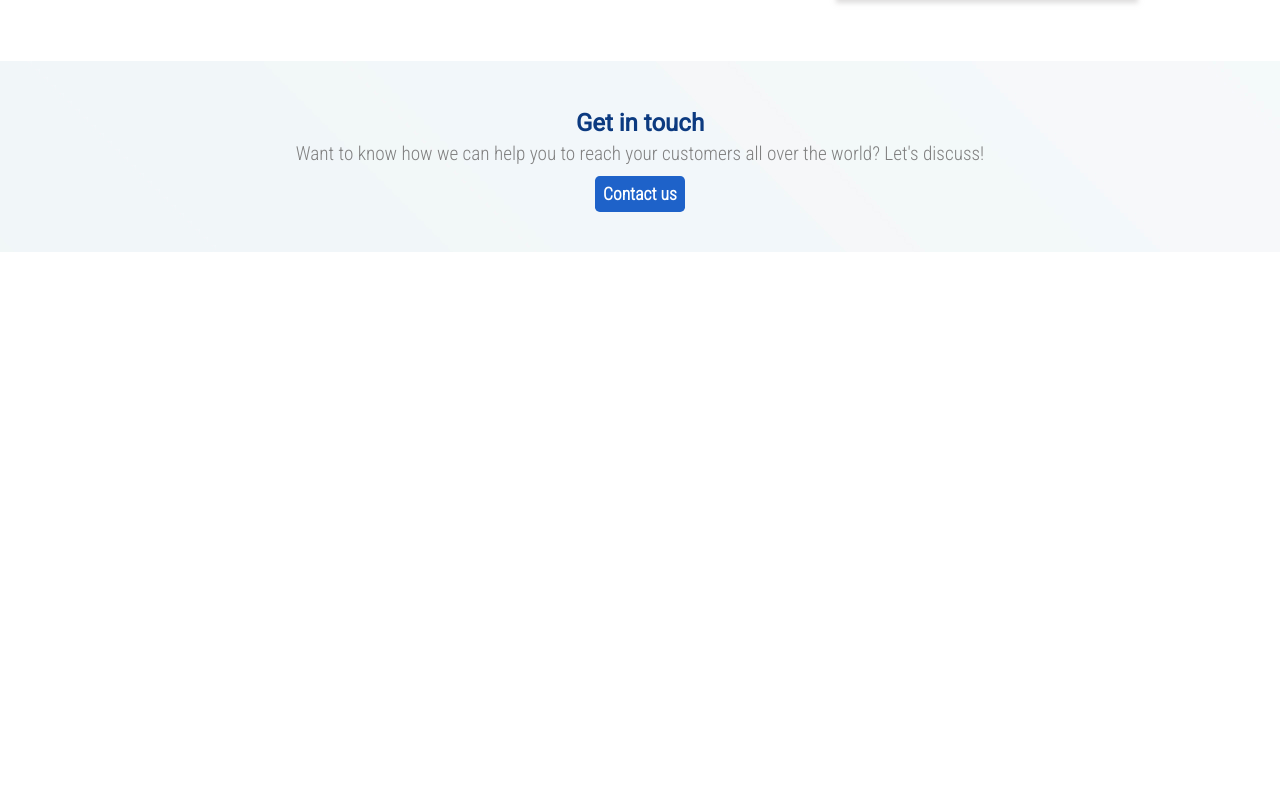
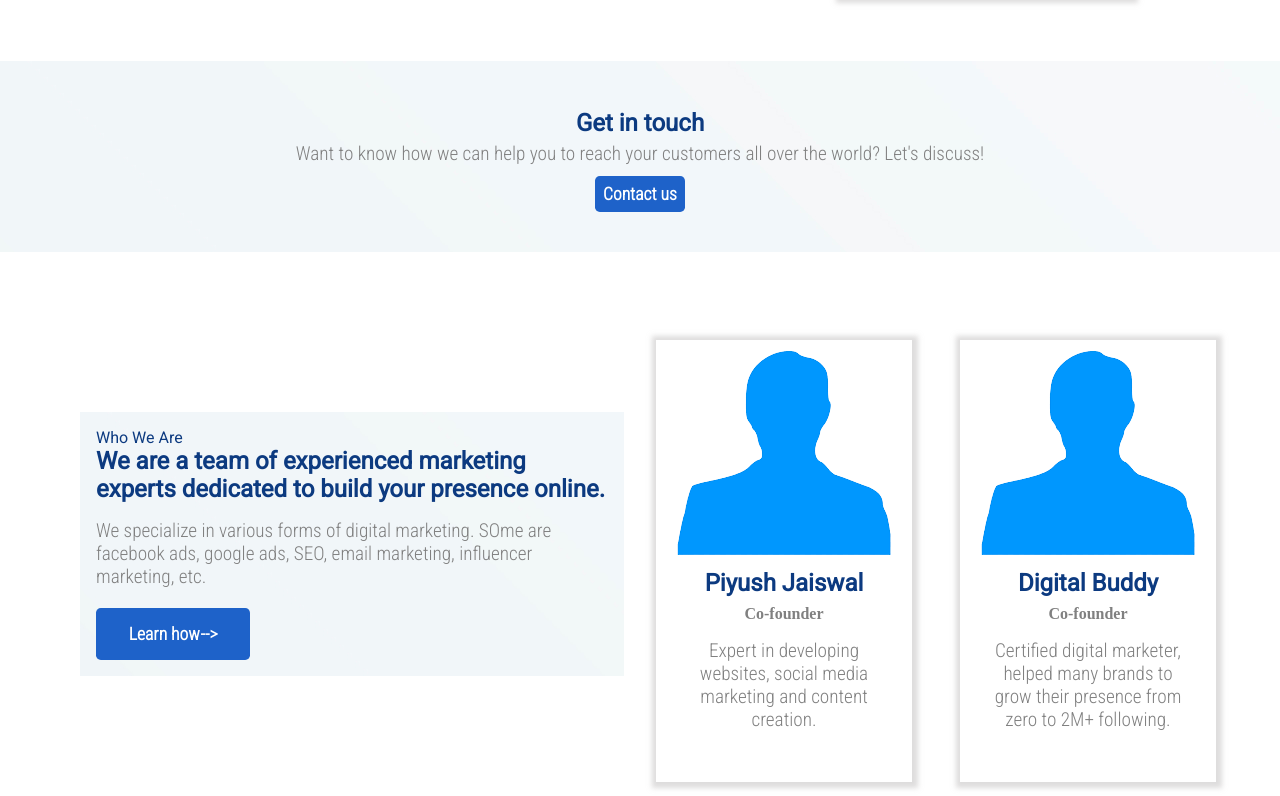
Before and after one commit to piyush-jaiswal-projects/digital-marketing-agency-website, a React app in the folder client/: page / in a window 1280 px wide. Shown: the part 1477-2273 px from the top of the page. Before the commit the page ends 1729 px from the top, so only its background shows below. Built offline with nearby package versions, Linux system fonts and the light colour scheme.

Commit message:
Founders section complete

```diff
--- a/client/public/styles.css
+++ b/client/public/styles.css
@@ -270,3 +270,61 @@ body{
     bottom: 2.5rem;
     right: 0.5rem;
 }
+
+.founders-section{
+    margin-top: 4rem;
+    float: left;
+    height: 30rem;
+    overflow: hidden;
+}
+
+.founders-message-section{
+    background-image: url("./images/frontBG.jpg");
+    width: 40%;
+    margin-top: 10rem;
+    padding: 1rem;
+    position: relative;
+    bottom: 4rem;
+    left: 5rem;
+}
+
+.founder-heading, .founder-main-heading, .founder-para, .funder-btn{
+    text-align: left;
+}
+
+.founder-para{
+    padding: 0;
+}
+
+.founder-main-heading{
+    font-size: 1.5rem;
+    margin: 0;
+    padding: 0;
+    margin-bottom: 1rem;
+}
+
+.founder-heading{
+    margin: 0;
+}
+
+.founder-image{
+    height: auto;
+    width: auto;
+}
+
+.founder1, .founder2{
+    width: 20%;
+}
+
+.founder-tagline{
+    margin: 0;
+    padding: 0;
+    margin-top: 0.5rem;
+    color: grey;
+}
+
+.founders-intro-section{
+    position: relative;
+    left: 38rem;
+    bottom: 25rem;
+}
--- /dev/null
+++ b/client/src/components/founders.jsx
@@ -0,0 +1,32 @@
+import React from "react";
+
+function founders(){
+    return(
+    <div class="founders-section">
+    <div class="founders-message-section">
+    <p class="testimonial-heading founder-heading">Who We Are</p>
+    <h1 class="services-heading founder-main-heading">We are a team of experienced marketing experts dedicated to build your presence online.</h1>
+    <p class="service-para founder-para">We specialize in various forms of digital marketing. SOme are facebook ads, google ads, SEO, email marketing, influencer marketing, etc.</p>
+    <button class="heading-btn founder-btn">Learn how<p class="animation-content">--&gt;</p></button>
+    </div>
+
+    <div class="founders-intro-section">
+    <div class="service-box wrapper founder1">
+    <img class="service-image founder-image" src="./images/person.png" alt="Piyush Jaiswal"></img>
+    <h2 class="services-heading founder-name">Piyush Jaiswal</h2>
+    <h4 class="founder-tagline">Co-founder</h4>
+    <p class="service-para">Expert in developing websites, social media marketing and content creation.</p>
+    </div>
+
+    <div class="service-box wrapper founder2">
+    <img class="service-image founder-image" src="./images/person.png" alt="Digital Buddy"></img>
+    <h2 class="services-heading founder-name">Digital Buddy</h2>
+    <h4 class="founder-tagline">Co-founder</h4>
+    <p class="service-para">Certified digital marketer, helped many brands to grow their presence from zero to 2M+ following.</p>
+    </div>
+    </div>
+    </div>
+    );
+}
+
+export default founders;
--- a/client/src/index.js
+++ b/client/src/index.js
@@ -12,6 +12,7 @@ import HomeLandingSection from "./components/homeLandingSection.jsx";
 import Testimonials from "./components/testimonials.jsx";
 import Service from "./components/services.jsx";
 import Contact from "./components/contact.jsx";
+import Founders from "./components/founders.jsx";
 
 const rootElement = document.getElementById("root");
 
@@ -25,6 +26,7 @@ render(
           <Testimonials />
           <Service />
           <Contact />
+          <Founders />
           </div>
         } />
       </Routes>
```
Also changed, not shown: client/public/images/person.png (added).
